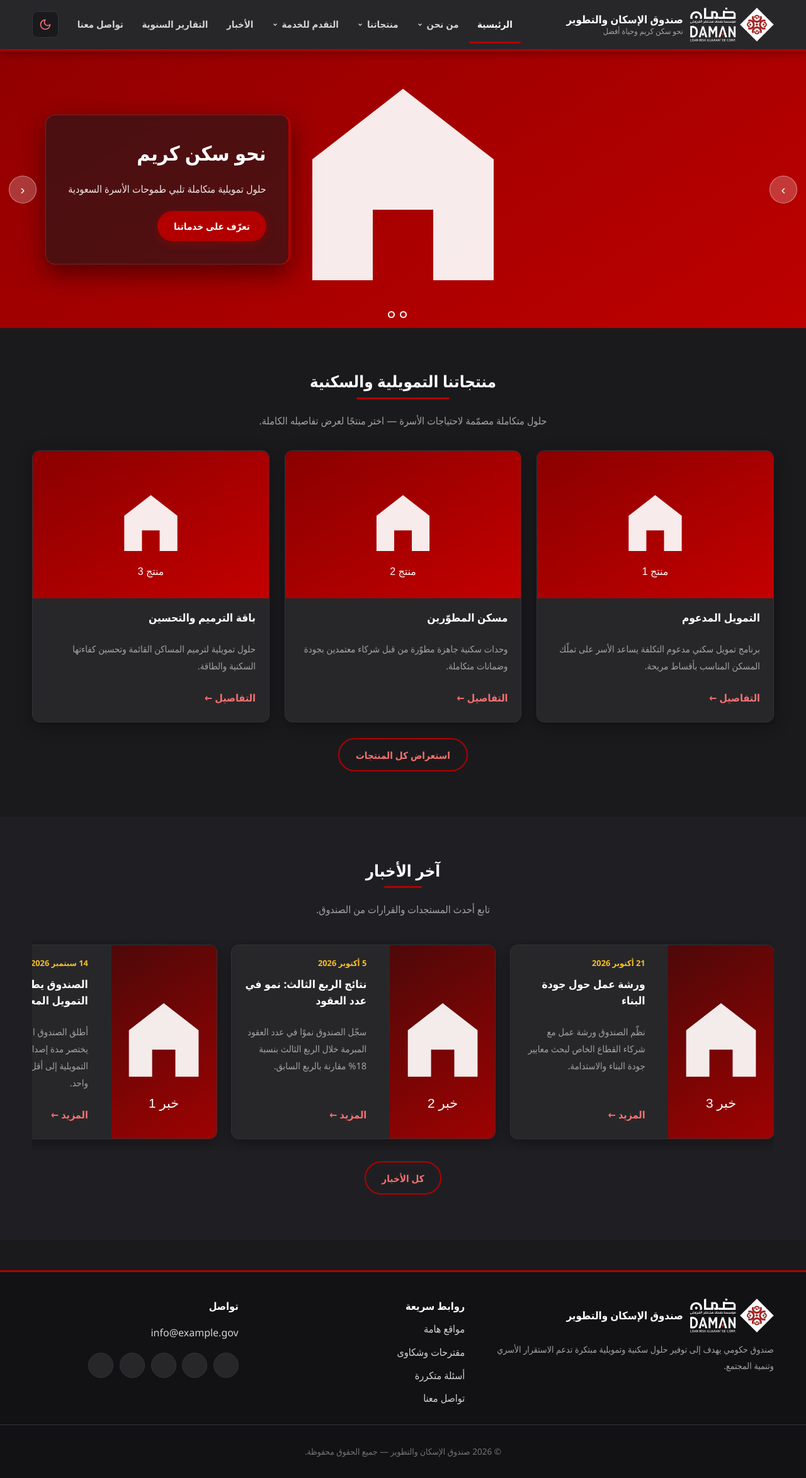
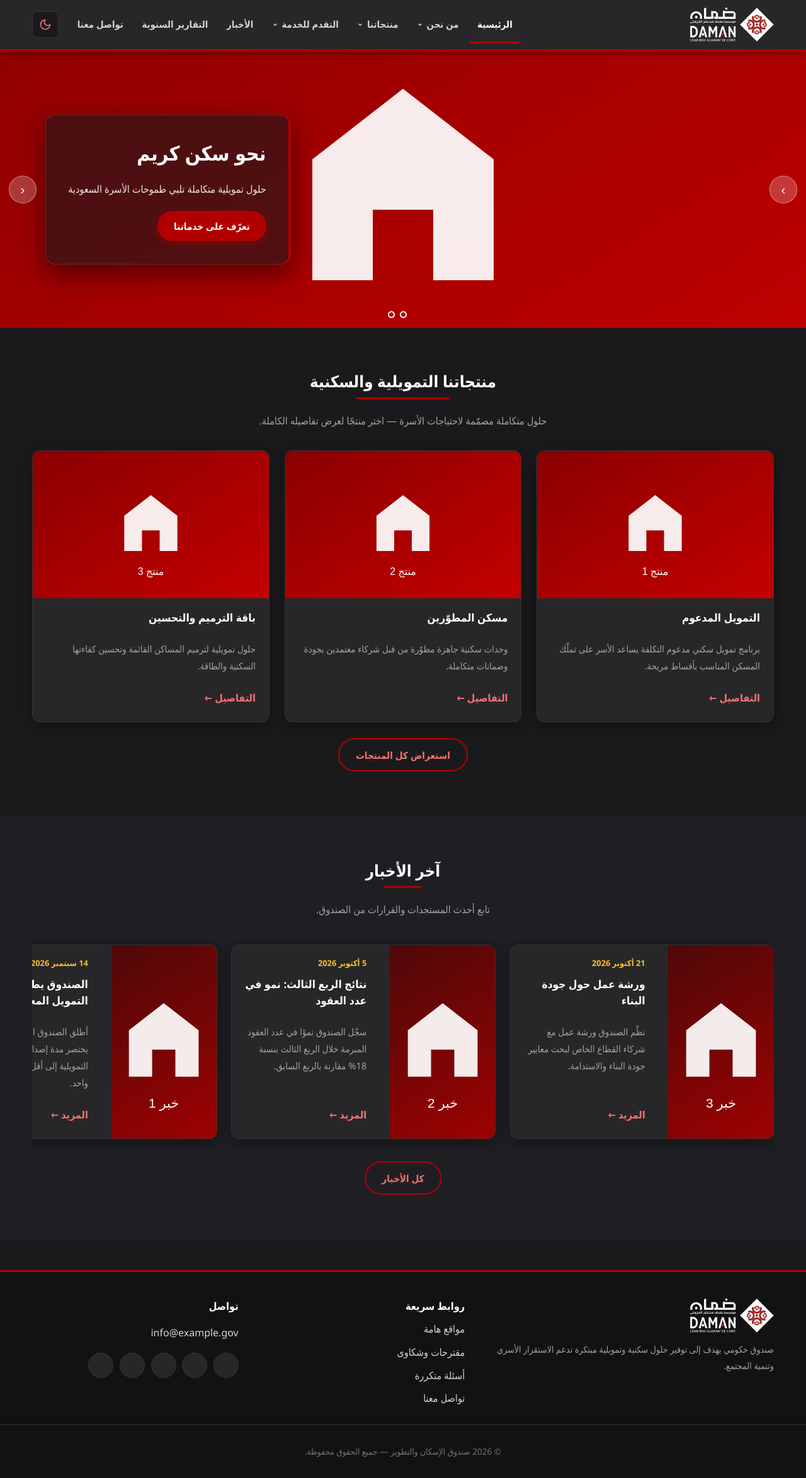
Before and after one commit to h-phsoft/Daman-Site, a PHP site: page / in a window 1280 px wide. Shown: the whole page at 63% size. Run offline with PHP 8.4, Linux system fonts and the light colour scheme; data comes from the database, SQL or seed files in the repository; some libraries are stand-ins or nearby versions; some web fonts are replaced.

Commit message:
Hide the site name text next to the logo
The Daman logo already carries the organization's name, so the text
beside it in the header (name and tagline) and in the footer is hidden
visually. It stays in the markup for screen readers.

Co-Authored-By: Claude Opus 5.5 <noreply@anthropic.com>
Claude-Session: https://claude.ai/code/session_0151i7LtWdmSwBc3KorAfTEE

```diff
--- a/assets/css/style.css
+++ b/assets/css/style.css
@@ -119,6 +119,11 @@ html.light .logo-dark { display: none !important; }
 .brand-text { display: flex; flex-direction: column; line-height: 1.3; }
 .brand-text strong { color: var(--c-heading); font-size: 1.05rem; font-weight: 700; }
 .brand-text small { color: var(--c-muted); font-size: .78rem; }
+/* الشعار يحمل اسم المؤسسة، فيُخفى الاسم النصي بصريًا ويبقى لقارئات الشاشة */
+.brand-text, .footer-brand .brand strong {
+  position: absolute; width: 1px; height: 1px; padding: 0; margin: -1px;
+  overflow: hidden; clip: rect(0, 0, 0, 0); white-space: nowrap; border: 0;
+}
 
 .primary-nav .nav-list { display: flex; align-items: center; gap: .15rem; list-style: none; margin: 0; padding: 0; }
 .nav-item { position: relative; }
```
